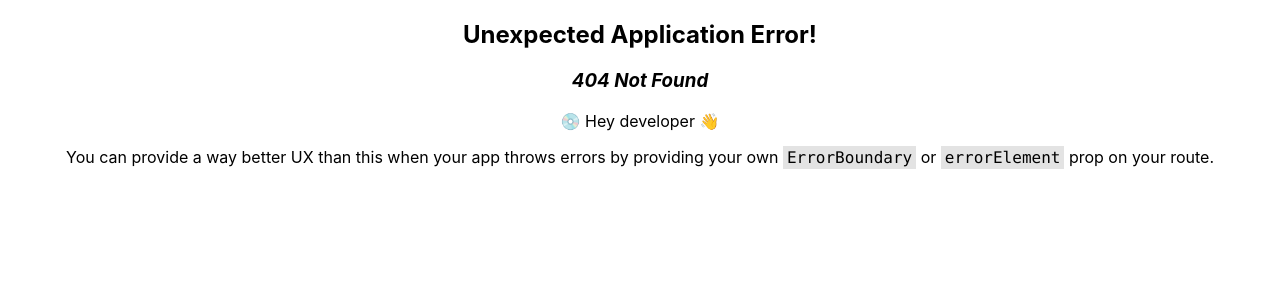
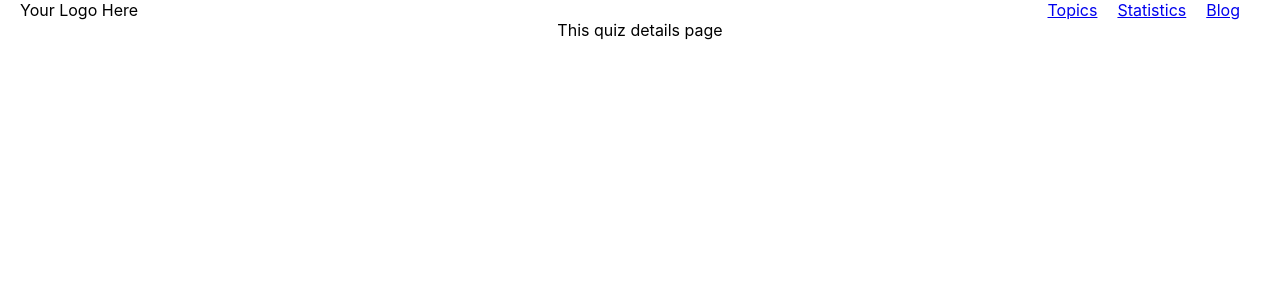
Before and after one commit to kamalubd/assignment-09, a React (Create React App) app: page /quiz/1 in a window 1280 px wide. Before the commit this address had no page. Shown: the top 300 px of the page. Built offline with nearby package versions, Linux system fonts and the light colour scheme.

Commit message:
dynamic route created to load quizes

```diff
--- a/src/App.js
+++ b/src/App.js
@@ -5,6 +5,7 @@ import Home from './Components/Home/Home';
 import QuizTopics from './Components/QuizTopics/QuizTopics';
 import Blogs from './Components/Blogs/Blogs';
 import Layout from './Components/Layout/Layout';
+import QuizDetails from './Components/QuizDetails/QuizDetails';
 
 function App() {
 const router = createBrowserRouter([
@@ -14,6 +15,8 @@ const router = createBrowserRouter([
       {path: 'quiz', loader: () => fetch('https://openapi.programming-hero.com/api/quiz'), element: <QuizTopics></QuizTopics>},
 
       {path: 'blog', element: <Blogs></Blogs>},
+
+      {path: 'quiz/:quizId' , element: <QuizDetails></QuizDetails>}
 
     ],
   },
--- a/src/Components/QuizDetails/QuizDetails.js
+++ b/src/Components/QuizDetails/QuizDetails.js
@@ -0,0 +1,11 @@
+import React from 'react';
+
+const QuizDetails = () => {
+    return (
+        <div>
+            This quiz details page
+        </div>
+    );
+};
+
+export default QuizDetails;
--- a/src/Components/QuizTopic/QuizTopic.js
+++ b/src/Components/QuizTopic/QuizTopic.js
@@ -7,7 +7,7 @@ const QuizTopic = ({topic, btnClick}) =>
 {
     // console.log(topic);
 
-    const {name, logo, total} = topic;
+    const {name, logo, total,id} = topic;
 
 
     return (
@@ -21,7 +21,7 @@ const QuizTopic = ({topic, btnClick}) =>
 
             </div>
             <div>
-            <button onClick={() => btnClick(topic.id)}>Practise Now</button>
+            <button onClick={() => btnClick(topic.id)}><Link to={`/quiz/${id}`}>Practise Now</Link></button>
             </div>
 
         </div>
```
